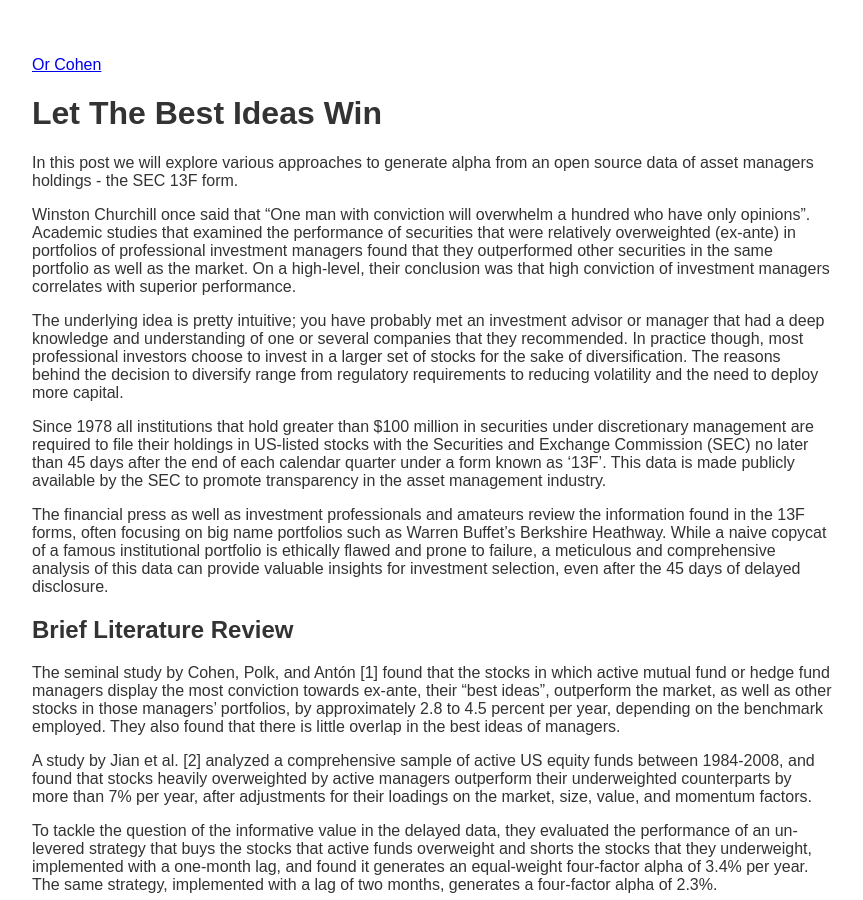
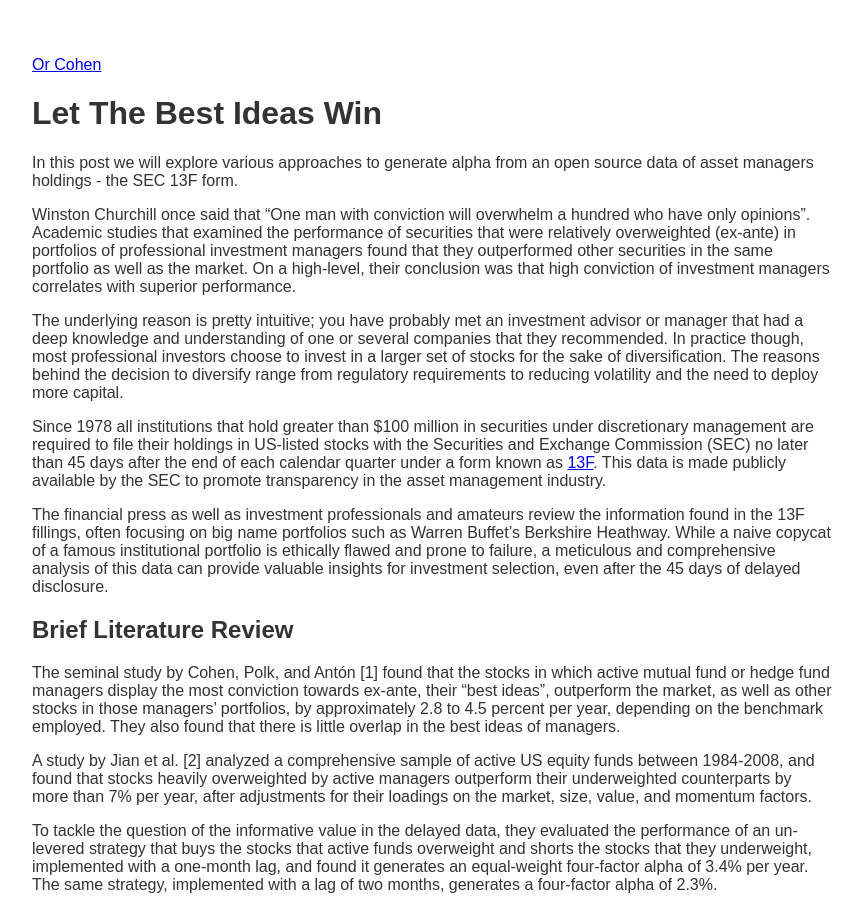
Before and after one commit to Cohen-Or/cohen-or.github.io, a Jekyll site: the page built from posts/best_ideas.md, in a window 1280 px wide and 900 px high. Shown: the whole window, without its empty margins (208-1071 px from the left). Built offline with Jekyll 4.4.1, drawn with Linux system fonts in a browser that asks for light colours; our own code applies the rules of GitHub Pages for plain Markdown files; formulas are drawn with MathJax 3.

Commit message:
Update best_ideas.md

```diff
--- a/posts/best_ideas.md
+++ b/posts/best_ideas.md
@@ -1,3 +1,4 @@
+
 [Or Cohen](/index.html)
 
 # Let The Best Ideas Win
@@ -6,11 +7,11 @@ In this post we will explore various approaches to generate alpha from an open s
 
 Winston Churchill once said that "One man with conviction will overwhelm a hundred who have only opinions". Academic studies that examined the performance of securities that were relatively overweighted (ex-ante)  in portfolios of professional investment managers found that they outperformed other securities in the same portfolio as well as the market. On a high-level, their conclusion was that high conviction of investment managers correlates with superior performance.
 
-The underlying idea is pretty intuitive; you have probably met an investment advisor or manager that had a deep knowledge and understanding of one or several companies that they recommended. In practice though, most professional investors choose to invest in a larger set of stocks for the sake of diversification. The reasons behind the decision to diversify range from regulatory requirements to reducing volatility and the need to deploy more capital.
+The underlying reason is pretty intuitive; you have probably met an investment advisor or manager that had a deep knowledge and understanding of one or several companies that they recommended. In practice though, most professional investors choose to invest in a larger set of stocks for the sake of diversification. The reasons behind the decision to diversify range from regulatory requirements to reducing volatility and the need to deploy more capital.
 
-Since 1978 all institutions that hold greater than $100 million in securities under discretionary management are required to file their holdings in US-listed stocks with the Securities and Exchange Commission (SEC) no later than 45 days after the end of each calendar quarter under a form known as ‘13F’. This data is made publicly available by the SEC to promote transparency in the asset management industry.
+Since 1978 all institutions that hold greater than $100 million in securities under discretionary management are required to file their holdings in US-listed stocks with the Securities and Exchange Commission (SEC) no later than 45 days after the end of each calendar quarter under a form known as [13F](https://www.sec.gov/files/form_13f.pdf). This data is made publicly available by the SEC to promote transparency in the asset management industry.
 
-The financial press as well as investment professionals and amateurs review the information found in the 13F forms, often focusing on big name portfolios such as Warren Buffet's Berkshire Heathway. While a naive copycat of a famous institutional portfolio is ethically flawed and prone to failure, a meticulous and comprehensive analysis of this data can provide valuable insights for investment selection, even after the 45 days of delayed disclosure.
+The financial press as well as investment professionals and amateurs review the information found in the 13F fillings, often focusing on big name portfolios such as Warren Buffet's Berkshire Heathway. While a naive copycat of a famous institutional portfolio is ethically flawed and prone to failure, a meticulous and comprehensive analysis of this data can provide valuable insights for investment selection, even after the 45 days of delayed disclosure.
 
 ## Brief Literature Review
 
```
